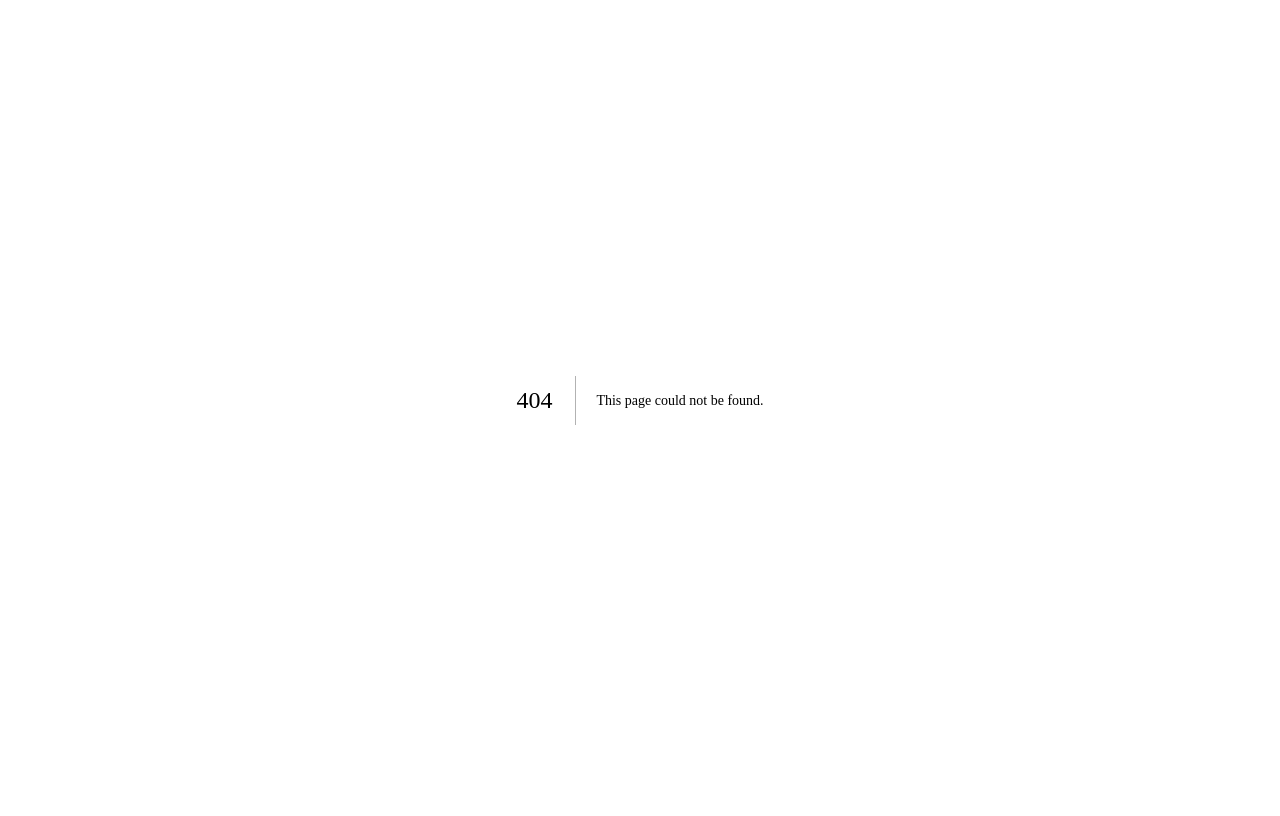
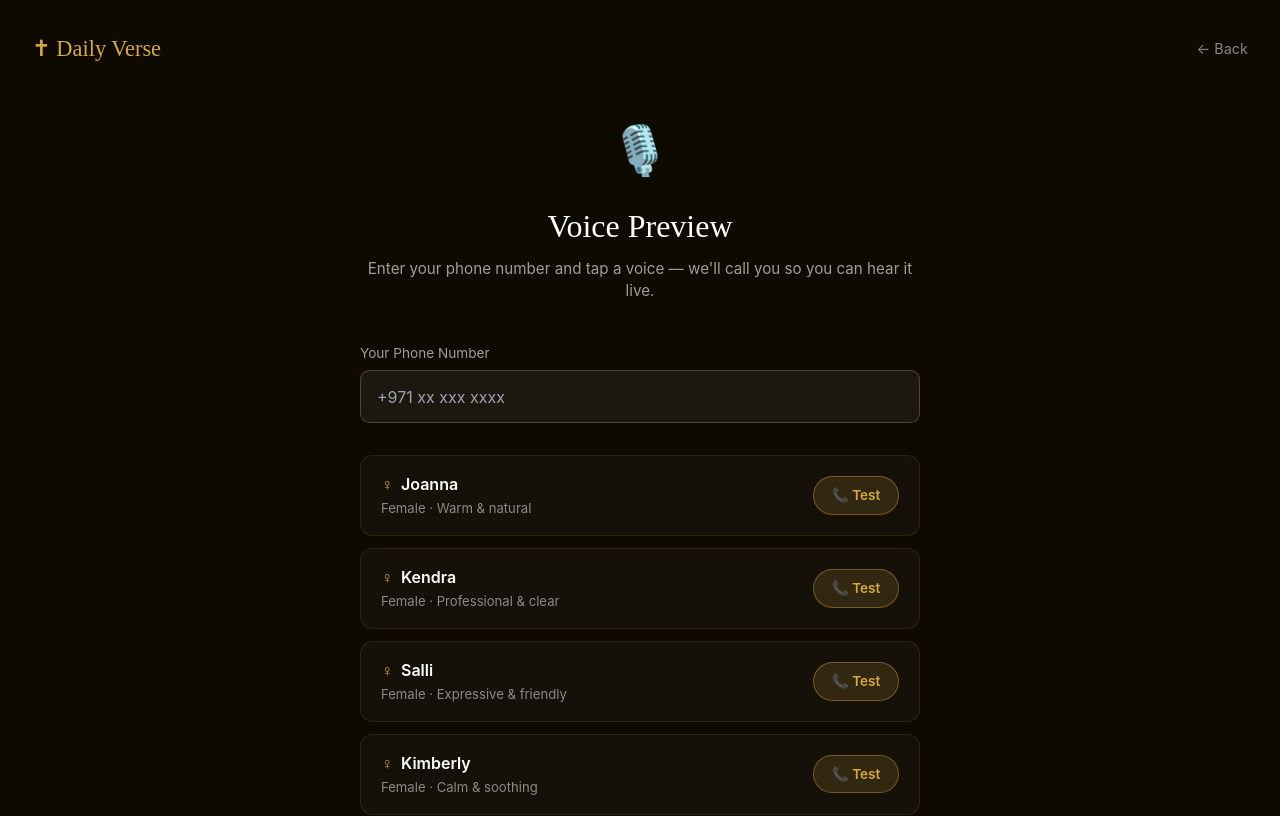
Before and after one commit to smgmdev/jesusai, a Next.js app in the folder frontend/: page /preview in a window 1280 px wide. Before the commit this address had no page. Shown: the top 816 px of the page. Built offline with nearby package versions, Linux system fonts and the light colour scheme.

Commit message:
Add voice preview page with 6 voice options

```diff
--- /dev/null
+++ b/frontend/app/api/calls/preview/route.ts
@@ -0,0 +1,31 @@
+export const dynamic = 'force-dynamic'
+
+import { NextRequest, NextResponse } from 'next/server'
+import twilio from 'twilio'
+
+const VOICES = [
+  'Polly.Joanna-Neural',
+  'Polly.Kendra-Neural',
+  'Polly.Salli-Neural',
+  'Polly.Kimberly-Neural',
+  'Polly.Matthew-Neural',
+  'Polly.Joey-Neural',
+]
+
+export async function POST(req: NextRequest) {
+  const { phone, voice } = await req.json()
+  if (!phone || !voice || !VOICES.includes(voice)) {
+    return NextResponse.json({ error: 'Invalid request' }, { status: 400 })
+  }
+
+  const client = twilio(process.env.TWILIO_ACCOUNT_SID!, process.env.TWILIO_AUTH_TOKEN!)
+  const twiml = `<Response><Pause length="1"/><Say voice="${voice}">Hello dear, this is a call from the Bible. Your verse today is from John 3 16. For God so loved the world that he gave his one and only Son. Have a wonderful and successful day. Let this day be one percent better than yesterday. God bless you.</Say></Response>`
+
+  const call = await client.calls.create({
+    to: phone,
+    from: process.env.TWILIO_PHONE_NUMBER!,
+    twiml,
+  })
+
+  return NextResponse.json({ sid: call.sid, voice })
+}
--- /dev/null
+++ b/frontend/app/preview/page.tsx
@@ -0,0 +1,96 @@
+'use client'
+
+import { useState } from 'react'
+import Link from 'next/link'
+
+const VOICES = [
+  { id: 'Polly.Joanna-Neural', label: 'Joanna', desc: 'Female · Warm & natural', gender: '♀' },
+  { id: 'Polly.Kendra-Neural', label: 'Kendra', desc: 'Female · Professional & clear', gender: '♀' },
+  { id: 'Polly.Salli-Neural', label: 'Salli', desc: 'Female · Expressive & friendly', gender: '♀' },
+  { id: 'Polly.Kimberly-Neural', label: 'Kimberly', desc: 'Female · Calm & soothing', gender: '♀' },
+  { id: 'Polly.Matthew-Neural', label: 'Matthew', desc: 'Male · Warm & trustworthy', gender: '♂' },
+  { id: 'Polly.Joey-Neural', label: 'Joey', desc: 'Male · Casual & conversational', gender: '♂' },
+]
+
+export default function PreviewPage() {
+  const [phone, setPhone] = useState('')
+  const [calling, setCalling] = useState<string | null>(null)
+  const [called, setCalled] = useState<string | null>(null)
+  const [error, setError] = useState('')
+
+  async function testVoice(voiceId: string) {
+    if (!phone) { setError('Enter your phone number first'); return }
+    setError('')
+    setCalling(voiceId)
+    try {
+      const res = await fetch('/api/calls/preview', {
+        method: 'POST',
+        headers: { 'Content-Type': 'application/json' },
+        body: JSON.stringify({ phone, voice: voiceId }),
+      })
+      const data = await res.json()
+      if (!res.ok) throw new Error(data.error)
+      setCalled(voiceId)
+    } catch (e: unknown) {
+      setError(e instanceof Error ? e.message : 'Failed')
+    } finally {
+      setCalling(null)
+    }
+  }
+
+  return (
+    <main style={{ minHeight: '100vh', background: '#0f0a00', color: '#fff', padding: '2rem' }}>
+      <nav style={{ display: 'flex', justifyContent: 'space-between', alignItems: 'center', marginBottom: '3rem' }}>
+        <Link href="/" style={{ fontFamily: 'Playfair Display, serif', fontSize: '1.4rem', color: '#d4a843', textDecoration: 'none' }}>
+          ✝ Daily Verse
+        </Link>
+        <Link href="/" style={{ color: 'rgba(255,255,255,0.5)', fontSize: '0.9rem', textDecoration: 'none' }}>← Back</Link>
+      </nav>
+
+      <div style={{ maxWidth: 560, margin: '0 auto' }}>
+        <div style={{ textAlign: 'center', marginBottom: '2.5rem' }}>
+          <div style={{ fontSize: '3rem', marginBottom: '1rem' }}>🎙️</div>
+          <h1 style={{ fontFamily: 'Playfair Display, serif', fontSize: '2rem', marginBottom: '0.5rem' }}>Voice Preview</h1>
+          <p style={{ color: 'rgba(255,255,255,0.6)', fontSize: '0.95rem' }}>Enter your phone number and tap a voice — we&apos;ll call you so you can hear it live.</p>
+        </div>
+
+        <div style={{ marginBottom: '2rem' }}>
+          <label style={{ display: 'block', color: 'rgba(255,255,255,0.6)', fontSize: '0.85rem', marginBottom: '0.4rem' }}>Your Phone Number</label>
+          <input
+            type="tel"
+            placeholder="+971 xx xxx xxxx"
+            value={phone}
+            onChange={e => setPhone(e.target.value)}
+            style={{ width: '100%', background: 'rgba(255,255,255,0.06)', border: '1px solid rgba(212,168,67,0.3)', borderRadius: '0.6rem', padding: '0.85rem 1rem', color: '#fff', fontSize: '1rem', outline: 'none', boxSizing: 'border-box' }}
+          />
+          {error && <p style={{ color: '#ff8080', fontSize: '0.85rem', marginTop: '0.4rem' }}>{error}</p>}
+        </div>
+
+        <div style={{ display: 'flex', flexDirection: 'column', gap: '0.75rem' }}>
+          {VOICES.map(v => (
+            <div key={v.id} style={{ display: 'flex', alignItems: 'center', justifyContent: 'space-between', background: called === v.id ? 'rgba(212,168,67,0.1)' : 'rgba(255,255,255,0.03)', border: `1px solid ${called === v.id ? 'rgba(212,168,67,0.5)' : 'rgba(212,168,67,0.12)'}`, borderRadius: '0.8rem', padding: '1rem 1.25rem' }}>
+              <div>
+                <div style={{ fontWeight: 600, fontSize: '1rem', marginBottom: '0.2rem' }}>
+                  <span style={{ color: '#d4a843', marginRight: '0.5rem' }}>{v.gender}</span>{v.label}
+                  {called === v.id && <span style={{ marginLeft: '0.5rem', color: '#d4a843', fontSize: '0.8rem' }}>✓ Called</span>}
+                </div>
+                <div style={{ color: 'rgba(255,255,255,0.5)', fontSize: '0.82rem' }}>{v.desc}</div>
+              </div>
+              <button
+                onClick={() => testVoice(v.id)}
+                disabled={calling === v.id}
+                style={{ background: calling === v.id ? 'rgba(212,168,67,0.3)' : 'rgba(212,168,67,0.15)', border: '1px solid rgba(212,168,67,0.4)', borderRadius: '999px', color: '#d4a843', padding: '0.5rem 1.1rem', fontSize: '0.85rem', fontWeight: 600, cursor: calling === v.id ? 'not-allowed' : 'pointer', whiteSpace: 'nowrap' }}
+              >
+                {calling === v.id ? 'Calling...' : '📞 Test'}
+              </button>
+            </div>
+          ))}
+        </div>
+
+        <p style={{ textAlign: 'center', color: 'rgba(255,255,255,0.3)', fontSize: '0.8rem', marginTop: '2rem' }}>
+          Each test plays a sample Bible verse in that voice. Tell us your favorite and we&apos;ll set it as the default.
+        </p>
+      </div>
+    </main>
+  )
+}
```
